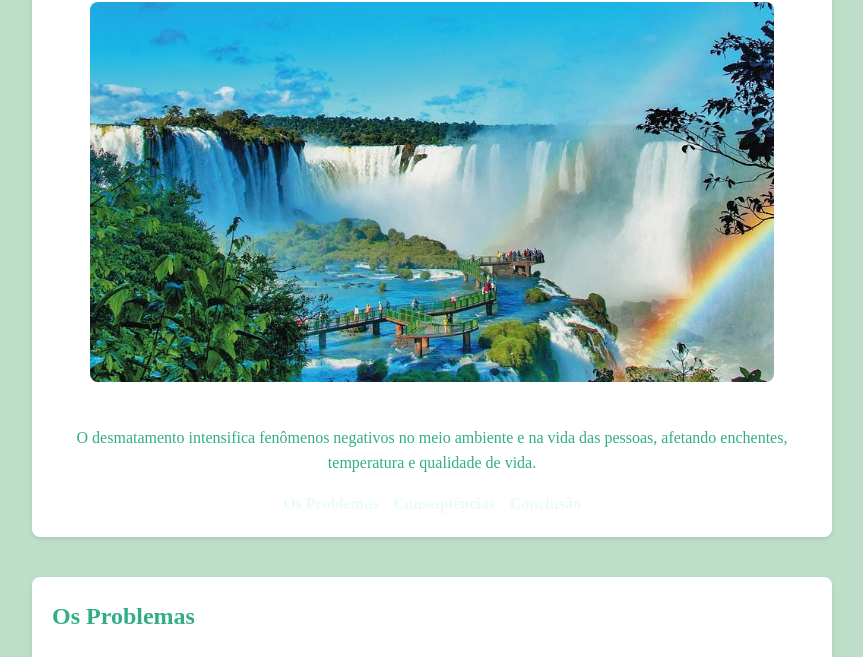
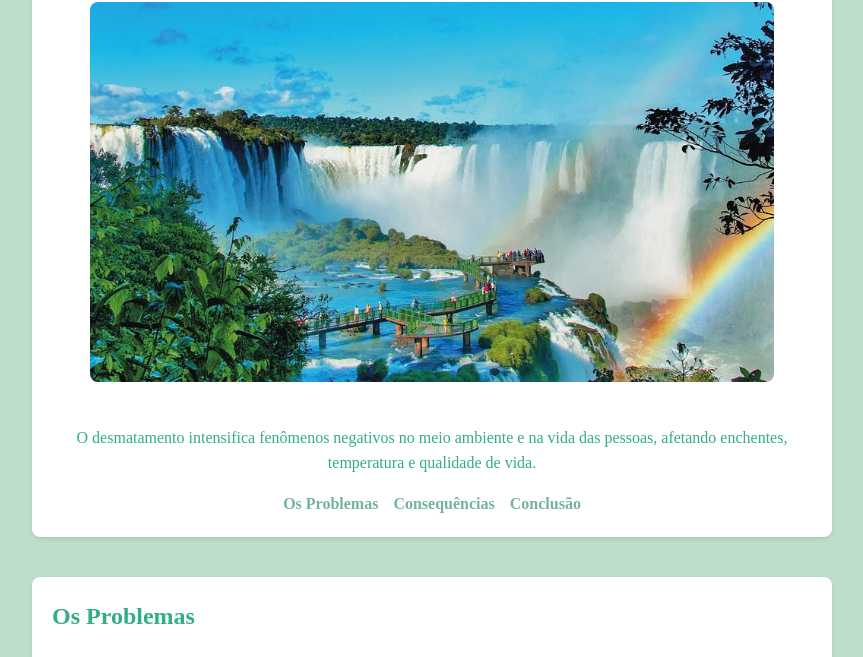
Before and after one commit to helo-buen0/AGRINHO2025, a plain HTML site: page index.html in a window 1280 px wide. Shown: the part 104-761 px from the top of the page, without its empty margins (208-1071 px from the left). Drawn offline with Linux system fonts and the light colour scheme; a web font is replaced by a local one.

Commit message:
cores 136

```diff
--- a/style.css
+++ b/style.css
@@ -2,7 +2,7 @@
 
 
 :root {
---primary-color: #e9fcf6;
+--primary-color: #75b39f;
 --secondary-color: #47b6b6;
 --text-color: #32ad88;
 --background-color: #bddfca;
```
